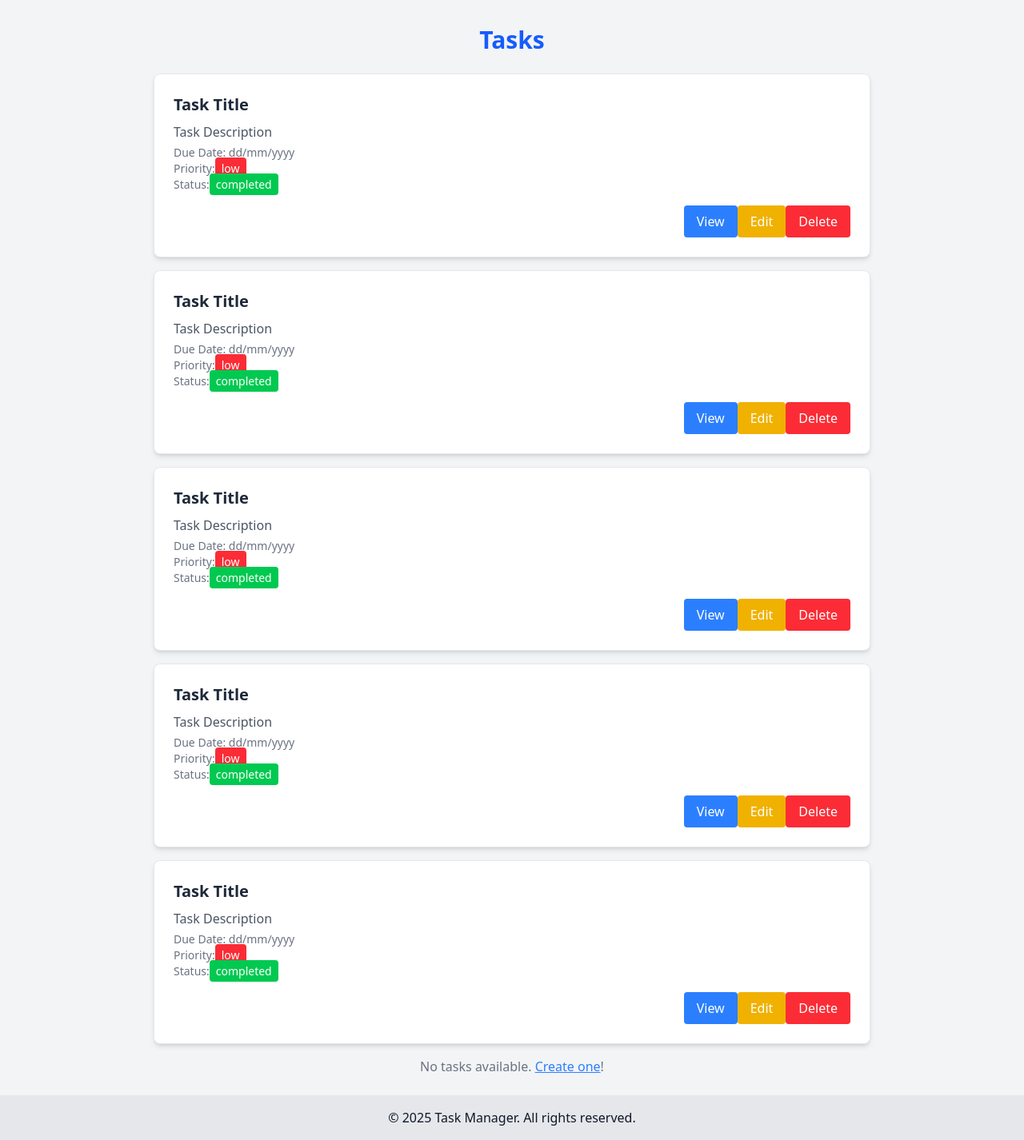
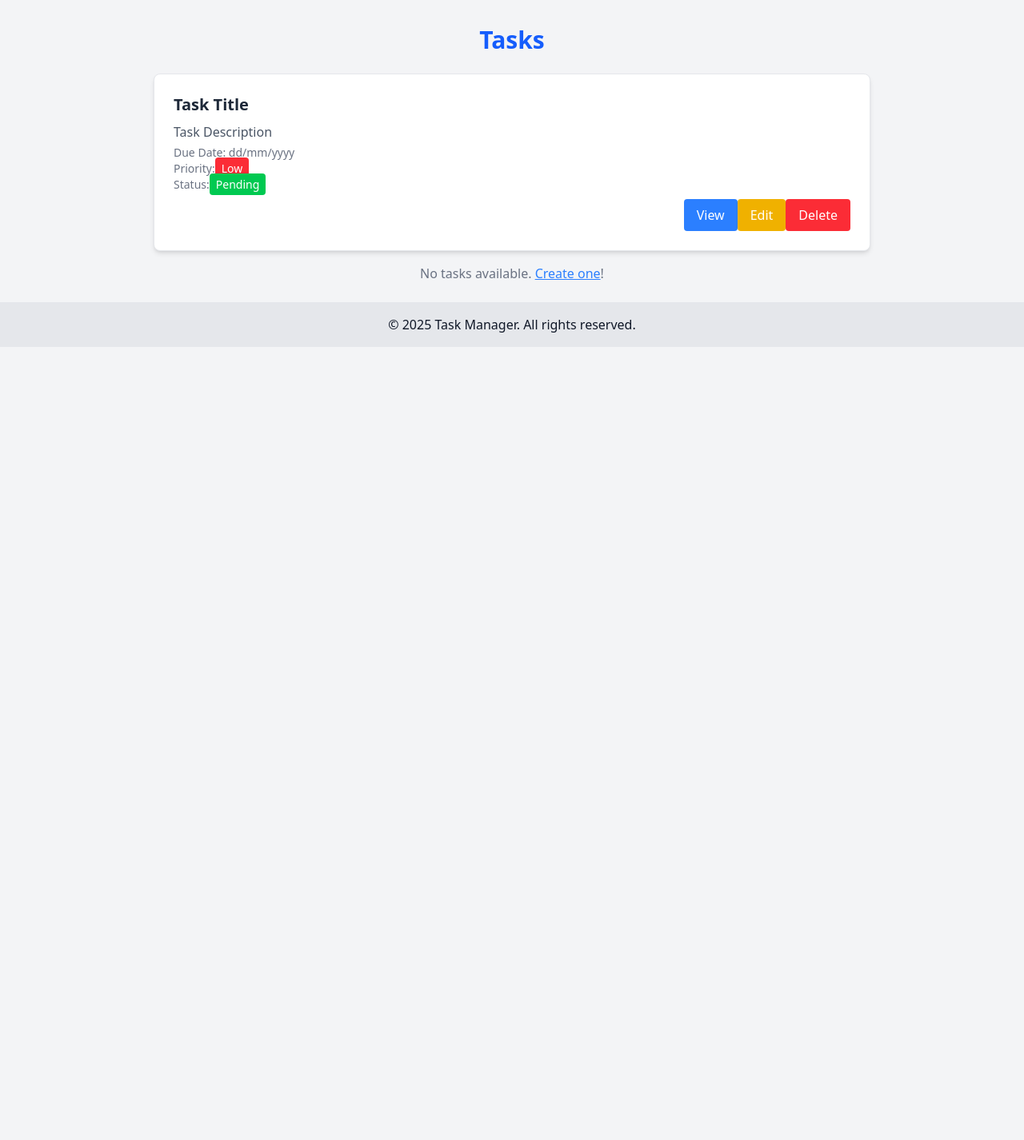
Before and after one commit to OrandiBrian/task_manager_api, a Django app: template taskmanager/tasks/templates/tasks/task_list.html in a window 1280 px wide. Shown: the part 68-1494 px from the top of the page at 80% size. After the commit the page ends 502 px from the top, so only its background shows below. Run offline with Django 5.2, Linux system fonts and the light colour scheme; the template is opened without the code that fills it, so the values that code supplies are empty.

Commit message:
Index View/ home directory

```diff
--- a/taskmanager/tasks/templates/tasks/task_list.html
+++ b/taskmanager/tasks/templates/tasks/task_list.html
@@ -30,73 +30,17 @@
                     <h2 class="text-xl font-semibold text-gray-800">Task Title</h2>
                     <p class="text-gray-600 mt-2">Task Description</p>
                     <p class="text-gray-500 text-sm mt-1">Due Date: <span class="font-medium">dd/mm/yyyy</span></p>
-                    <p class="text-gray-500 text-sm">Priority:<span class="px-2 py-1 rounded bg-red-500 text-white">low</span></p>
-                    <p class="text-gray-500 text-sm">Status:<span class="px-2 py-1 rounded bg-green-500 text-white">completed</span></p>
+                    <p class="text-gray-500 text-sm">Priority:<span class="px-2 py-1 rounded bg-red-500 text-white">Low</span></p>
+                    <p class="text-gray-500 text-sm">Status:<span class="px-2 py-1 rounded bg-green-500 text-white">Pending</span></p>
 
-                    <div class="flex justify-end mt-4">
+                    <div class="flex justify-end mt-2">
                         <a href="#" class="px-4 py-2 bg-blue-500 hover:bg-blue-700 rounded text-white">View</a>
                         <a href="#" class="px-4 py-2 bg-yellow-500 hover:bg-yellow-700 rounded text-white">Edit</a>
                         <a href="#" class="px-4 py-2 bg-red-500 hover:bg-red-700 rounded text-white">Delete</a>
                     </div>
                 </div>
 
-                <div class="bg-white p-6 my-4 shadow-md rounded-lg border border-gray-200">
-                    <h2 class="text-xl font-semibold text-gray-800">Task Title</h2>
-                    <p class="text-gray-600 mt-2">Task Description</p>
-                    <p class="text-gray-500 text-sm mt-1">Due Date: <span class="font-medium">dd/mm/yyyy</span></p>
-                    <p class="text-gray-500 text-sm">Priority:<span class="px-2 py-1 rounded bg-red-500 text-white">low</span></p>
-                    <p class="text-gray-500 text-sm">Status:<span class="px-2 py-1 rounded bg-green-500 text-white">completed</span></p>
-
-                    <div class="flex justify-end mt-4">
-                        <a href="#" class="px-4 py-2 bg-blue-500 hover:bg-blue-700 rounded text-white">View</a>
-                        <a href="#" class="px-4 py-2 bg-yellow-500 hover:bg-yellow-700 rounded text-white">Edit</a>
-                        <a href="#" class="px-4 py-2 bg-red-500 hover:bg-red-700 rounded text-white">Delete</a>
-                    </div>
-                </div>
-
-                <div class="bg-white p-6 my-4 shadow-md rounded-lg border border-gray-200">
-                    <h2 class="text-xl font-semibold text-gray-800">Task Title</h2>
-                    <p class="text-gray-600 mt-2">Task Description</p>
-                    <p class="text-gray-500 text-sm mt-1">Due Date: <span class="font-medium">dd/mm/yyyy</span></p>
-                    <p class="text-gray-500 text-sm">Priority:<span class="px-2 py-1 rounded bg-red-500 text-white">low</span></p>
-                    <p class="text-gray-500 text-sm">Status:<span class="px-2 py-1 rounded bg-green-500 text-white">completed</span></p>
-
-                    <div class="flex justify-end mt-4">
-                        <a href="#" class="px-4 py-2 bg-blue-500 hover:bg-blue-700 rounded text-white">View</a>
-                        <a href="#" class="px-4 py-2 bg-yellow-500 hover:bg-yellow-700 rounded text-white">Edit</a>
-                        <a href="#" class="px-4 py-2 bg-red-500 hover:bg-red-700 rounded text-white">Delete</a>
-                    </div>
-                </div>
-
-                <div class="bg-white p-6 my-4 shadow-md rounded-lg border border-gray-200">
-                    <h2 class="text-xl font-semibold text-gray-800">Task Title</h2>
-                    <p class="text-gray-600 mt-2">Task Description</p>
-                    <p class="text-gray-500 text-sm mt-1">Due Date: <span class="font-medium">dd/mm/yyyy</span></p>
-                    <p class="text-gray-500 text-sm">Priority:<span class="px-2 py-1 rounded bg-red-500 text-white">low</span></p>
-                    <p class="text-gray-500 text-sm">Status:<span class="px-2 py-1 rounded bg-green-500 text-white">completed</span></p>
-
-                    <div class="flex justify-end mt-4">
-                        <a href="#" class="px-4 py-2 bg-blue-500 hover:bg-blue-700 rounded text-white">View</a>
-                        <a href="#" class="px-4 py-2 bg-yellow-500 hover:bg-yellow-700 rounded text-white">Edit</a>
-                        <a href="#" class="px-4 py-2 bg-red-500 hover:bg-red-700 rounded text-white">Delete</a>
-                    </div>
-                </div>
-
-                <div class="bg-white p-6 my-4 shadow-md rounded-lg border border-gray-200">
-                    <h2 class="text-xl font-semibold text-gray-800">Task Title</h2>
-                    <p class="text-gray-600 mt-2">Task Description</p>
-                    <p class="text-gray-500 text-sm mt-1">Due Date: <span class="font-medium">dd/mm/yyyy</span></p>
-                    <p class="text-gray-500 text-sm">Priority:<span class="px-2 py-1 rounded bg-red-500 text-white">low</span></p>
-                    <p class="text-gray-500 text-sm">Status:<span class="px-2 py-1 rounded bg-green-500 text-white">completed</span></p>
-
-                    <div class="flex justify-end mt-4">
-                        <a href="#" class="px-4 py-2 bg-blue-500 hover:bg-blue-700 rounded text-white">View</a>
-                        <a href="#" class="px-4 py-2 bg-yellow-500 hover:bg-yellow-700 rounded text-white">Edit</a>
-                        <a href="#" class="px-4 py-2 bg-red-500 hover:bg-red-700 rounded text-white">Delete</a>
-                    </div>
-                </div>
-
-                <p class="text-center text-gray-500">No tasks available. <a href="{% url 'task_create' %}" class="text-blue-500 underline">Create one</a>!</p>
+                <p class="text-center text-gray-500">No tasks available. <a href="#" class="text-blue-500 underline">Create one</a>!</p>
             </div>
         </main>
 
--- a/taskmanager/tasks/urls.py
+++ b/taskmanager/tasks/urls.py
@@ -1,5 +1,5 @@
 from django.urls import path, include
-from .views import TaskViewSet
+from .views import TaskViewSet, index
 from rest_framework.routers import DefaultRouter
 
 # setting routers
@@ -12,4 +12,5 @@ app_name = "tasks"
 # configuring urls
 urlpatterns = [
     path("api/", include(router.urls)),
+    path("", index, name="index"),
 ]
--- a/taskmanager/tasks/views.py
+++ b/taskmanager/tasks/views.py
@@ -3,7 +3,11 @@ from rest_framework import viewsets
 from .models import Task
 from .serializers import TaskSerializer
 
-# Task viewset
+# Task viewset API view
 class TaskViewSet(viewsets.ModelViewSet):
     queryset = Task.objects.all()
     serializer_class = TaskSerializer
+
+# index view
+def index(request):
+    return render(request, "tasks/base.html")
```
